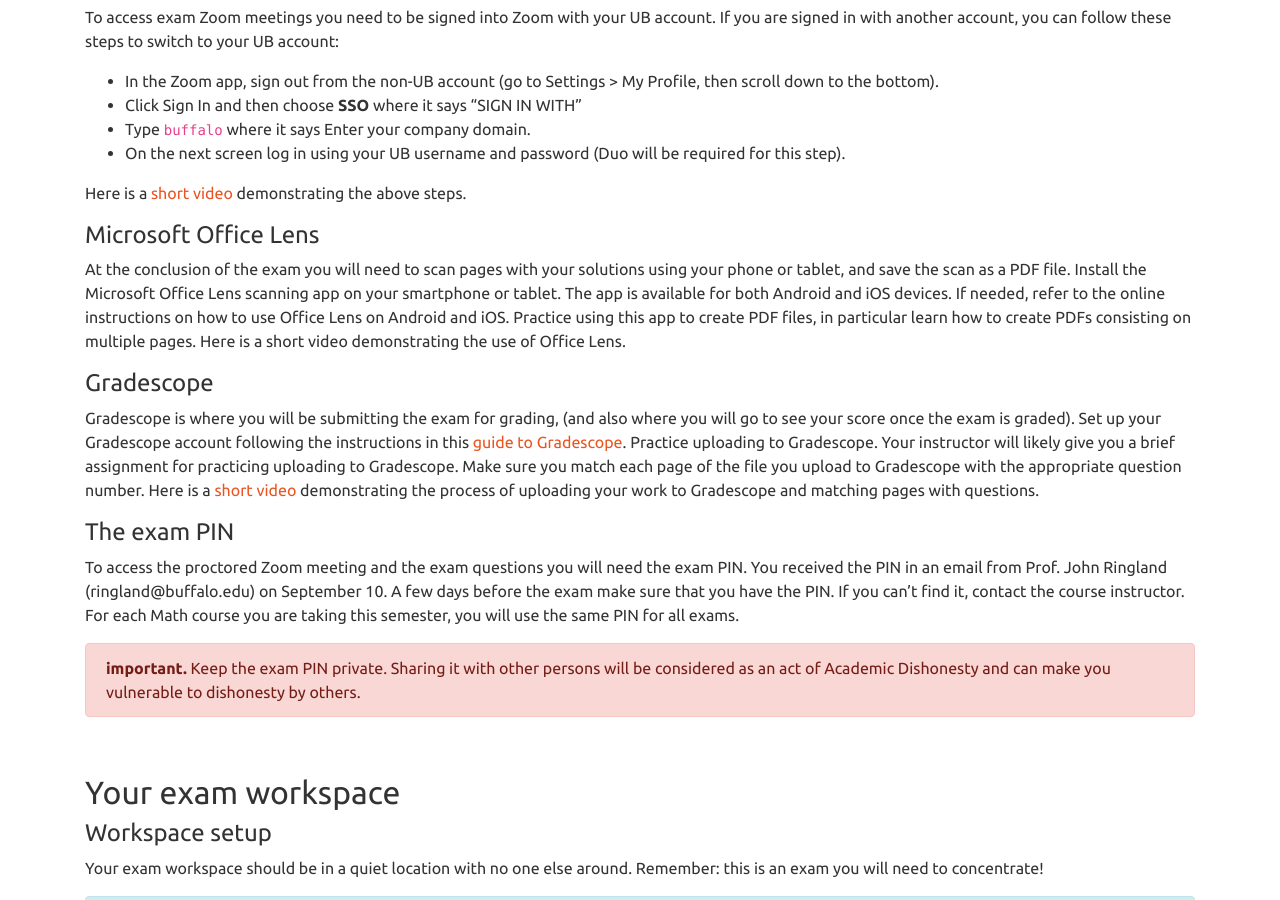
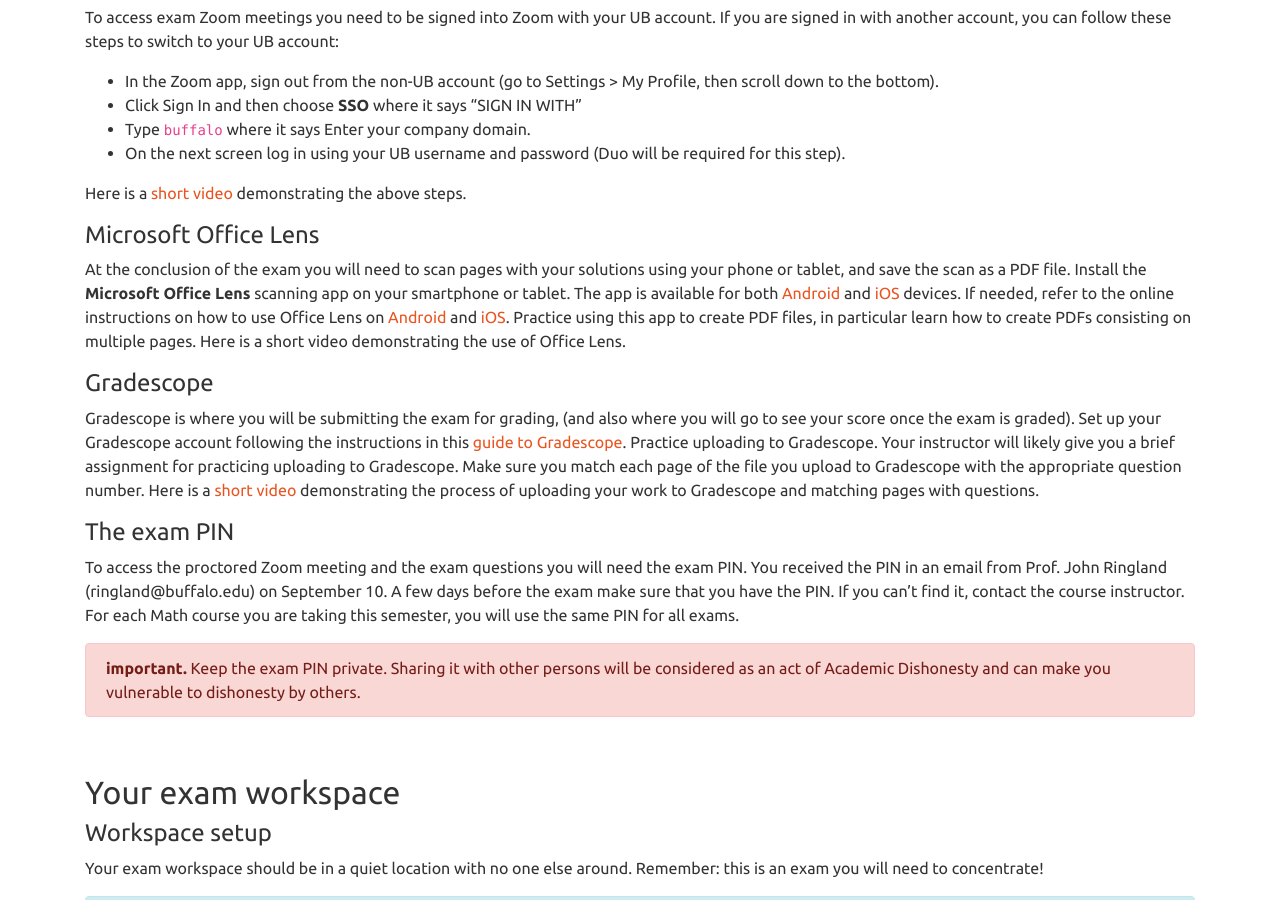
Before and after one commit to ub-math/exam_guides, a Jekyll site: the page built from docs/index.md, in a window 1280 px wide and 900 px high, scrolled down 1069 px. Built offline with Jekyll 4.4.1, drawn with Linux system fonts in a browser that asks for light colours; part of the change alters nothing that is shown.

```diff
--- a/docs/index.md
+++ b/docs/index.md
@@ -55,8 +55,8 @@ demonstrating the above steps.
 #### Microsoft Office Lens
 
 At the conclusion of the exam you will need to scan pages with your solutions using your phone or tablet, and save the scan as a PDF file.
-Install the Microsoft Office Lens scanning app on your smartphone or tablet. The app is available for both  Android and iOS devices.
-If needed, refer to the online instructions on how to use Office Lens on Android and iOS.
+Install the **Microsoft Office Lens** scanning app on your smartphone or tablet. The app is available for both  [Android](https://play.google.com/store/apps/details?id=com.microsoft.office.officelens){:target="_blank" rel="noopener"} and [iOS](https://apps.apple.com/us/app/office-lens/id975925059){:target="_blank" rel="noopener"} devices.
+If needed, refer to the online instructions on how to use Office Lens on [Android](https://support.office.com/en-us/article/microsoft-office-lens-for-android-ec124207-0049-4201-afaf-b5874a8e6f2b){:target="_blank" rel="noopener"} and [iOS](https://support.microsoft.com/en-us/office/microsoft-office-lens-for-ios-fbdca5f4-1b1b-4391-a931-dc1c2582397b?ui=en-us&rs=en-us&ad=us){:target="_blank" rel="noopener"}.
 Practice using this app to create PDF files, in particular learn how to create PDFs consisting on multiple pages.
 Here is a short video demonstrating the use of Office Lens.
 
```
